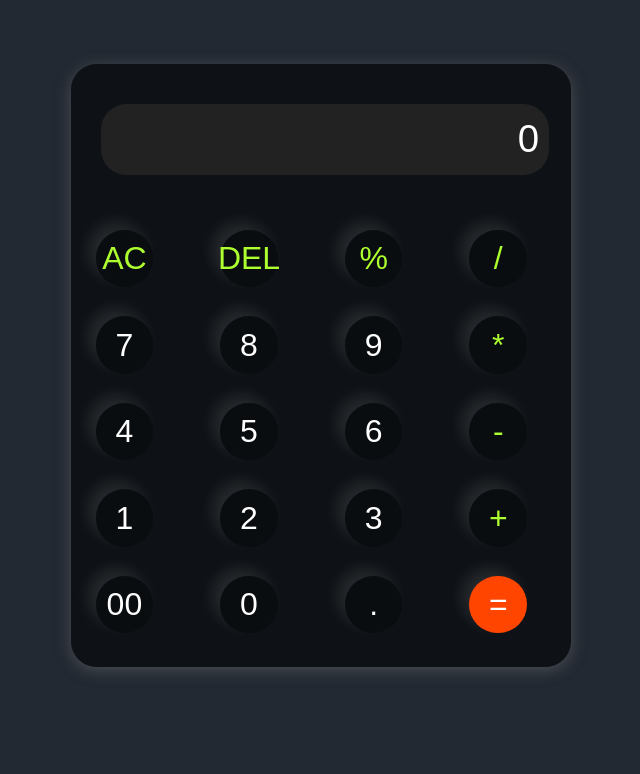
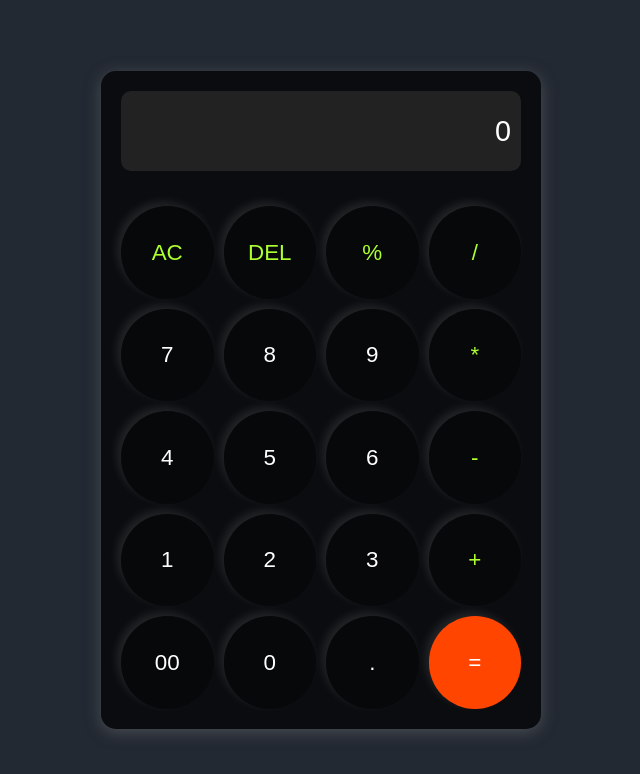
Before and after one commit to adityatiwari-dev/calculator-website, a plain HTML site: page index.html in a window 1280 px wide. Shown: the whole page, without its empty margins (319-959 px from the left). Drawn offline with Linux system fonts and the light colour scheme.

Commit message:
style.css

```diff
--- a/style.css
+++ b/style.css
@@ -4,68 +4,64 @@ body {
     margin: 0;
     padding: 0;
     font-family: Arial, sans-serif;
+    display: flex;
+    justify-content: center;
+    align-items: center;
+    min-height: 100vh;
 }
 
 /* Main container of the calculator */
 .main {
-    background-color: rgba(0, 0, 0, 0.584);
-    width: 36vw;
-    /* max-width: 500px; */
-    height: 44vw;
-    /* max-height: 600px; Max height for better control */
-    margin: 5vw auto; /* Centers the container horizontally and vertically */
-    border-radius: 2vw;
+    background-color: rgba(0, 0, 0, 0.7);
+    width: 90%;
+    max-width: 400px;
+    border-radius: 15px;
     box-shadow: 0px 3px 15px rgba(113, 115, 119, 0.5);
     display: flex;
     flex-direction: column;
-    justify-content: flex-start;
     padding: 20px;
+    margin: 20px auto;
 }
 
 /* Display area styling */
 .fun {
     background-color: #222;
     color: white;
-    font-size: 3vw; /* Relative font size */
+    font-size: 1.8rem;
     text-align: right;
-    height: 13%;
-    width: 93%;
+    min-height: 60px;
     border-radius: 10px;
     padding: 10px;
-    margin-top: 20px;
-    margin-left: 10px;
-    border-radius: 2vw;
+    margin-bottom: 20px;
     display: flex;
     align-items: center;
     justify-content: flex-end;
+    word-wrap: break-word;
+    overflow-x: auto;
 }
 
 /* Button container layout */
 .contents {
     display: grid;
-    grid-template-columns: repeat(4, 1fr); /* 4 columns */
-    gap: 10px; /* Space between buttons */
-    width: 106%;
-    height: 108%;
-    margin-top: 50px;
+    grid-template-columns: repeat(4, 1fr);
+    gap: 10px;
+    margin-top: 15px;
 }
 
 /* Button styling */
 .con {
-    background-color: rgba(0, 0, 0, 0.253);
+    background-color: rgba(0, 0, 0, 0.3);
     color: white;
-    font-size: 2.5vw;
-    height: 4.5vw;
-    width: 4.5vw;
+    font-size: 1.4rem;
+    aspect-ratio: 1 / 1;  /* Always square */
     border-radius: 50%;
     display: flex;
     align-items: center;
     justify-content: center;
-    margin: 5px;
     cursor: pointer;
-    box-shadow: -8px -8px 15px rgba(255, 255, 255, 0.1);
-    transition: background-color 0.3s ease;
+    box-shadow: -4px -4px 10px rgba(255, 255, 255, 0.1);
     border: none;
+    transition: 0.2s;
 }
 
 .con:hover {
@@ -75,3 +71,15 @@ body {
 .con:active {
     background-color: rgba(0, 0, 0, 0.7);
 }
+
+/* 🔹 Responsive Tweaks */
+@media (max-width: 500px) {
+    .fun {
+        font-size: 1.4rem;
+        min-height: 50px;
+    }
+
+    .con {
+        font-size: 1.2rem;
+    }
+}
```
